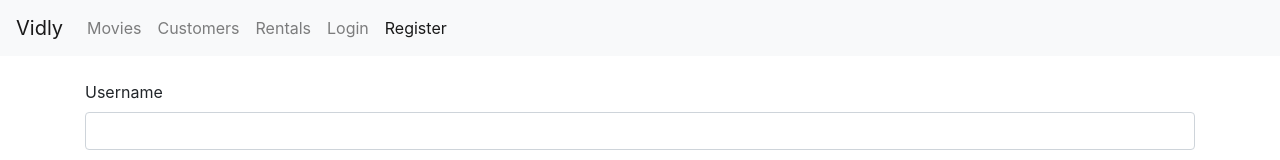
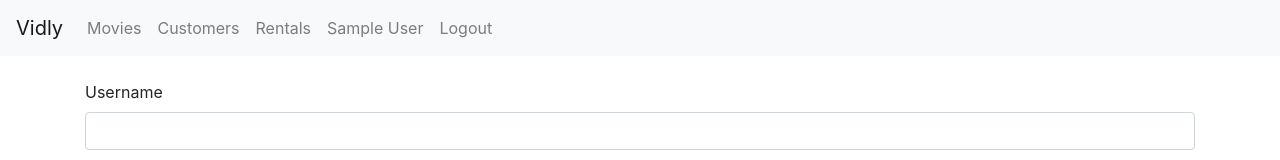
Before and after one commit to chsdwn/mastering-react, a React (Create React App) app in the folder vidly/: page /register in a window 1280 px wide. Shown: the top 160 px of the page. Built offline with nearby package versions, Linux system fonts and the light colour scheme; sample sign-in values are in the browser's storage.

Commit message:
12-Displaying the Current User on NavBar

```diff
--- a/vidly/src/components/loginForm.jsx
+++ b/vidly/src/components/loginForm.jsx
@@ -20,7 +20,7 @@ class LoginForm extends Form {
       const { username, password } = this.state.data;
       const { data: jwt } = await login(username, password);
       localStorage.setItem("token", jwt);
-      this.props.history.push("/");
+      window.location = "/";
     } catch (ex) {
       if (ex.response && ex.response.status === 400) {
         const errors = { ...this.state.errors };
--- a/vidly/src/components/navbar.jsx
+++ b/vidly/src/components/navbar.jsx
@@ -1,7 +1,7 @@
 import React from "react";
 import { Link, NavLink, Router } from "react-router-dom";
 
-const NavBar = props => {
+const NavBar = ({ user }) => {
   return (
     <nav className="navbar navbar-expand-lg navbar-light bg-light mb-4">
       <Link className="navbar-brand" to="/">
@@ -30,12 +30,26 @@ const NavBar = props => {
           <NavLink className="nav-item nav-link" to="/rentals">
             Rentals
           </NavLink>
+          {!user && (
+            <React.Fragment>
               <NavLink className="nav-item nav-link" to="/login">
                 Login
               </NavLink>
               <NavLink className="nav-item nav-link" to="/register">
                 Register
               </NavLink>
+            </React.Fragment>
+          )}
+          {user && (
+            <React.Fragment>
+              <NavLink className="nav-item nav-link" to="/profile">
+                {user.name}
+              </NavLink>
+              <NavLink className="nav-item nav-link" to="/logout">
+                Logout
+              </NavLink>
+            </React.Fragment>
+          )}
         </div>
       </div>
     </nav>
--- a/vidly/src/components/registerForm.jsx
+++ b/vidly/src/components/registerForm.jsx
@@ -24,7 +24,7 @@ class RegisterForm extends Form {
     try {
       const response = await register(this.state.data);
       localStorage.setItem("token", response.headers["x-auth-token"]);
-      this.props.history.push("/");
+      window.location = "/";
     } catch (ex) {
       if (ex.response && ex.response.status === 400) {
         const errors = { ...this.state.errors };
```
Lines whose indentation alone changed are shown as unchanged.
